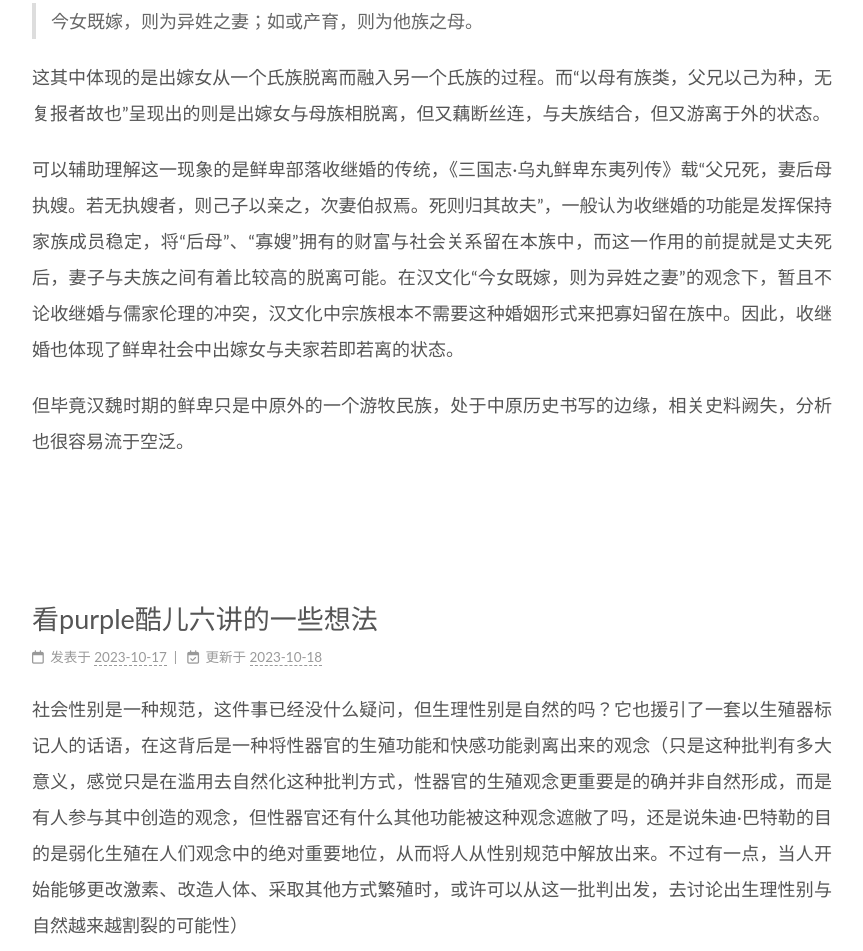
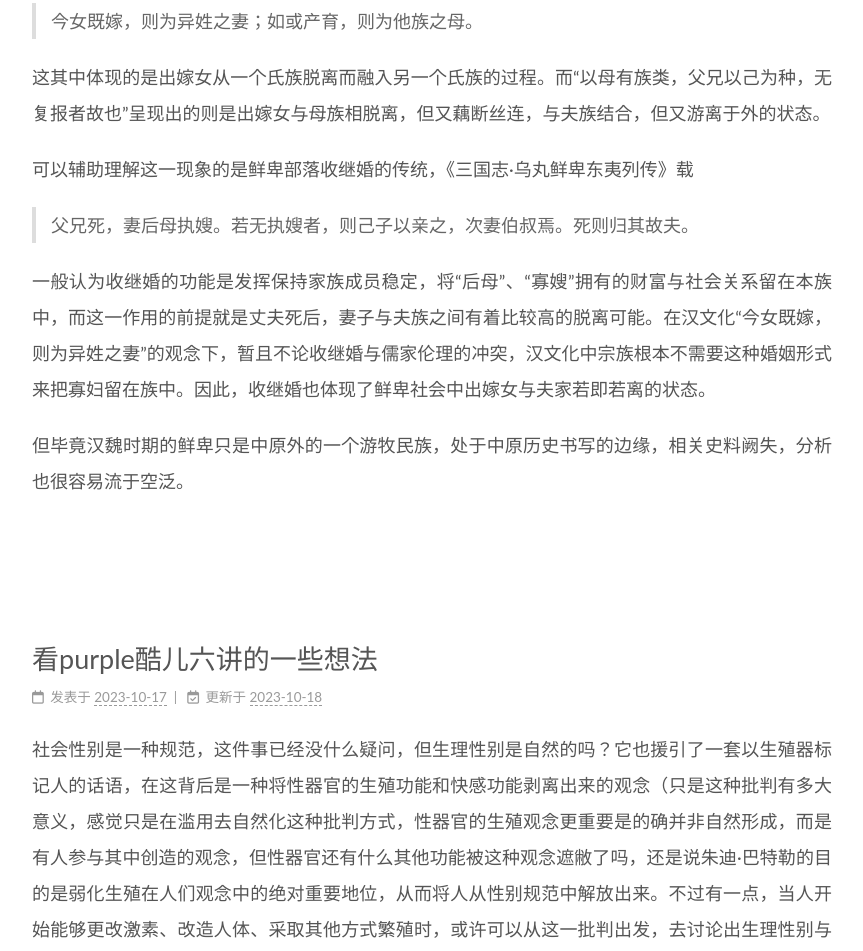
Before and after one commit to natsucyts/natsu.github.io, a plain HTML site: page index.html in a window 1280 px wide. Shown: the part 1367-2318 px from the top of the page, without its empty margins (208-1071 px from the left). Drawn offline with nearby package versions, Linux system fonts and the light colour scheme.

Commit message:
Site updated: 2023-10-18 17:24:03

```diff
--- a/index.html
+++ b/index.html
@@ -175,7 +175,7 @@
       <span class="post-meta-item-text">发表于</span>
 
 
-      <time title="创建时间：2023-10-18 17:03:33 / 修改时间：17:20:51" itemprop="dateCreated datePublished" datetime="2023-10-18T17:03:33+08:00">2023-10-18</time>
+      <time title="创建时间：2023-10-18 17:03:33 / 修改时间：17:23:44" itemprop="dateCreated datePublished" datetime="2023-10-18T17:03:33+08:00">2023-10-18</time>
     </span>
 
 
@@ -205,7 +205,11 @@
 <p>今女既嫁，则为异姓之妻；如或产育，则为他族之母。</p>
 </blockquote>
 <p>这其中体现的是出嫁女从一个氏族脱离而融入另一个氏族的过程。而“以母有族类，父兄以己为种，无复报者故也”呈现出的则是出嫁女与母族相脱离，但又藕断丝连，与夫族结合，但又游离于外的状态。</p>
-<p>可以辅助理解这一现象的是鲜卑部落收继婚的传统，《三国志·乌丸鲜卑东夷列传》载“父兄死，妻后母执嫂。若无执嫂者，则己子以亲之，次妻伯叔焉。死则归其故夫”，一般认为收继婚的功能是发挥保持家族成员稳定，将“后母”、“寡嫂”拥有的财富与社会关系留在本族中，而这一作用的前提就是丈夫死后，妻子与夫族之间有着比较高的脱离可能。在汉文化“今女既嫁，则为异姓之妻”的观念下，暂且不论收继婚与儒家伦理的冲突，汉文化中宗族根本不需要这种婚姻形式来把寡妇留在族中。因此，收继婚也体现了鲜卑社会中出嫁女与夫家若即若离的状态。</p>
+<p>可以辅助理解这一现象的是鲜卑部落收继婚的传统，《三国志·乌丸鲜卑东夷列传》载</p>
+<blockquote>
+<p>父兄死，妻后母执嫂。若无执嫂者，则己子以亲之，次妻伯叔焉。死则归其故夫。</p>
+</blockquote>
+<p>一般认为收继婚的功能是发挥保持家族成员稳定，将“后母”、“寡嫂”拥有的财富与社会关系留在本族中，而这一作用的前提就是丈夫死后，妻子与夫族之间有着比较高的脱离可能。在汉文化“今女既嫁，则为异姓之妻”的观念下，暂且不论收继婚与儒家伦理的冲突，汉文化中宗族根本不需要这种婚姻形式来把寡妇留在族中。因此，收继婚也体现了鲜卑社会中出嫁女与夫家若即若离的状态。</p>
 <p>但毕竟汉魏时期的鲜卑只是中原外的一个游牧民族，处于中原历史书写的边缘，相关史料阙失，分析也很容易流于空泛。</p>
 
 
```
Also changed, not shown: 2023/10/18/鲜卑“怒而杀父兄，而终不害其母”-1/index.html (+7 -3 lines).
